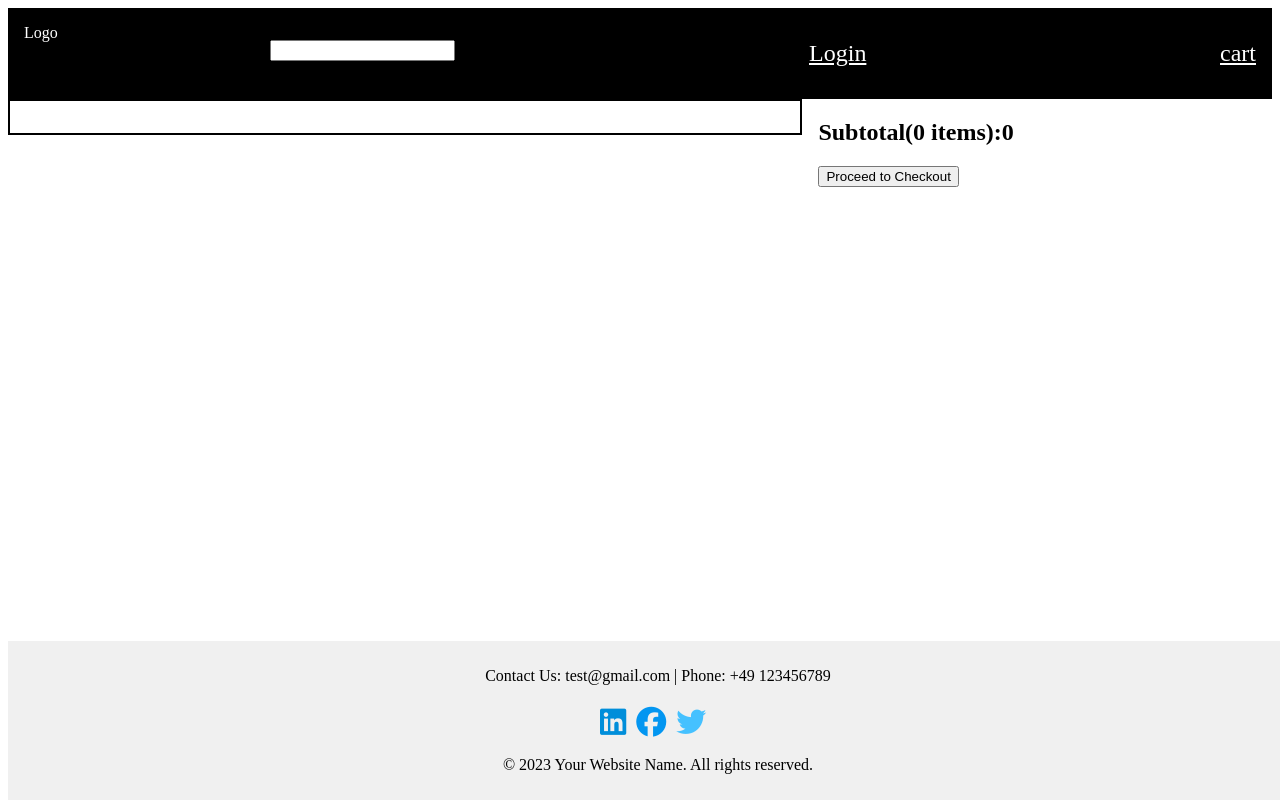
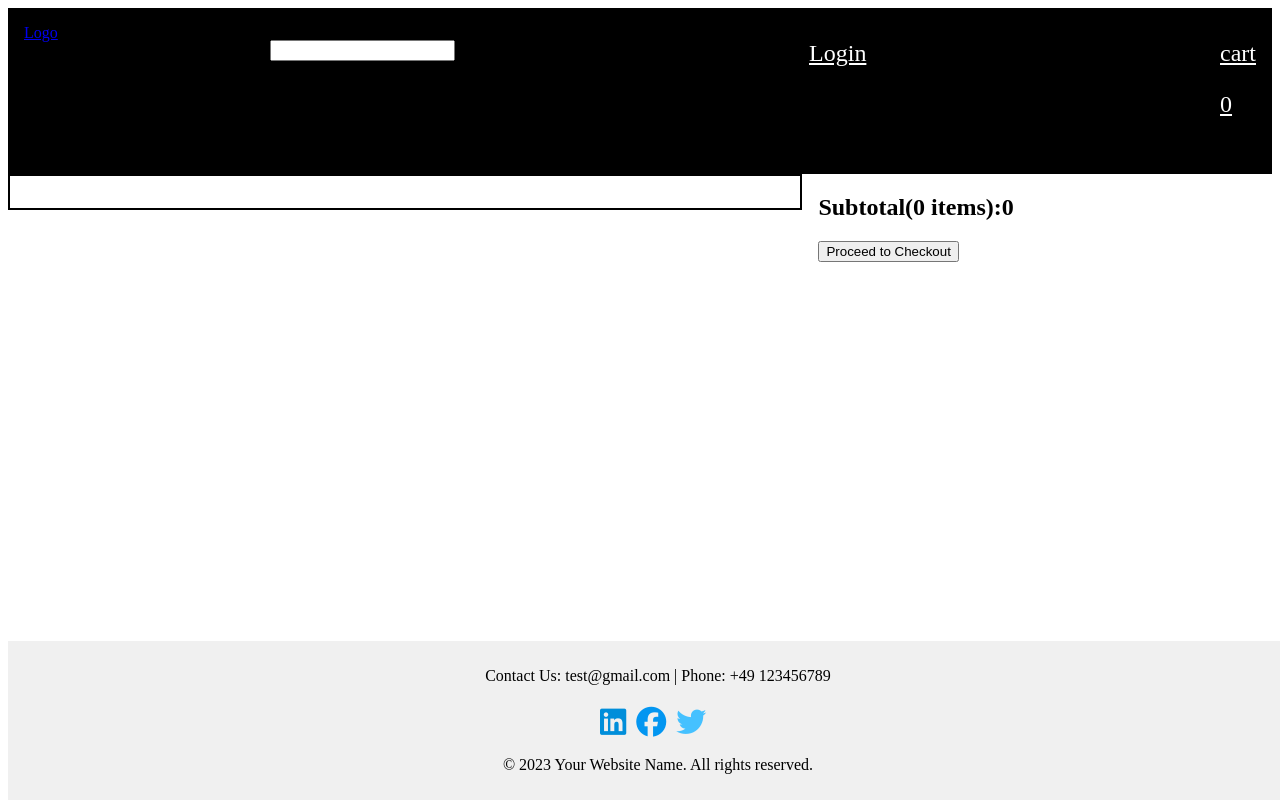
Before and after one commit to SalmaRepo/FullStack_BookStore_Rent-Buy, a React (Vite) app in the folder Frontend/: page /cart in a window 1280 px wide. Built offline with nearby package versions, Linux system fonts and the light colour scheme.

Commit message:
added logout functionLITY and number of items in cart display functionality

```diff
--- a/Frontend/src/components/Cart/Cart.jsx
+++ b/Frontend/src/components/Cart/Cart.jsx
@@ -123,6 +123,7 @@ let res=result.orders?.reduce((acc,order,index)=>{
   const totalItems=()=>{
     return cart?.reduce((acc, order) => {
       acc += order.quantity;
+      setQuant(acc)
       return acc;
     }, 0);
   }
--- /dev/null
+++ b/Frontend/src/components/LogOut/LogOut.jsx
@@ -0,0 +1,21 @@
+import React from 'react'
+import { useContext } from 'react'
+import { MyContext } from '../../contexts/context'
+import {Link} from 'react-router-dom'
+
+function LogOut() {
+    const {setUser,isLogin,setisLogin}=useContext(MyContext)
+    const logoutUser=()=>{
+    localStorage.removeItem("token")
+    setUser(null)
+    navigate("/login")
+
+    }
+  return (
+    <div>
+        <Link to="/login" onClick={logoutUser}>Logout</Link>
+    </div>
+  )
+}
+
+export default LogOut
--- a/Frontend/src/components/Login/Login.jsx
+++ b/Frontend/src/components/Login/Login.jsx
@@ -7,7 +7,7 @@ import { Link } from "react-router-dom";
 import NavBar from "../NavBar/NavBar";
 
 export default function Login() {
-  const { user, setUser } = useContext(MyContext);
+  const { user, setUser,isLogin,setisLogin } = useContext(MyContext);
   const navigate = useNavigate();
 
   const loginUser = (e) => {
@@ -34,8 +34,6 @@ export default function Login() {
           setUser(result.data);
 
             navigate("/")
-
-
 
         } else {
           console.log(result.message);
--- a/Frontend/src/components/NavBar/NavBar.jsx
+++ b/Frontend/src/components/NavBar/NavBar.jsx
@@ -2,28 +2,29 @@ import React, { useContext } from 'react'
 import {Link} from "react-router-dom"
 import { MyContext } from '../../contexts/context'
 import Login from '../Login/Login'
+import LogOut from '../LogOut/LogOut'
 import Register from '../Register/Register'
 import SearchBar from '../SearchBar/SearchBar'
 import './navbar.css'
 
 function NavBar() {
-    const {user}=useContext(MyContext)
+    const {user,isLogin,quant}=useContext(MyContext)
   return (
     <div className='navbar'>
-            <div>Logo</div>
+            <Link to="/"><div>Logo</div></Link>
             <ul className='nav'>
                 {/* <li>Logo</li> */}
                 <li>
                 <SearchBar/>
                 </li>
                 <li>
-                    <Link to="/login" className='link'>Login</Link>
+                    <Link to="/login" className='link'>{user?<LogOut/>:'Login'}</Link>
                 </li>
                 {user&&<li>
                     <Link to="/profile" className='link'>profile</Link>
                 </li>}
                 <li>
-                    <Link to="/cart" className='link'>cart</Link>
+                    <Link to="/cart" className='link'>cart<div><p>{quant}</p></div></Link>
                 </li>
             </ul>
 
--- a/Frontend/src/contexts/container.jsx
+++ b/Frontend/src/contexts/container.jsx
@@ -12,7 +12,8 @@ export default function Container({ children }) {
   const [islike,setisLike]=useState(false);
   const [like,setLike]=useState(null);
   const [quant,setQuant]=useState(0);
-  const [rent,setRent]=useState(false)
+  const [rent,setRent]=useState(false);
+  const [isLogin,setisLogin]=useState(false);
 
   useEffect(() => {
     //on load
@@ -56,7 +57,8 @@ export default function Container({ children }) {
         islike,setisLike,
         like,setLike,
         quant,setQuant,
-        rent,setRent
+        rent,setRent,
+        isLogin,setisLogin
       }}
     >
       {children}
```
